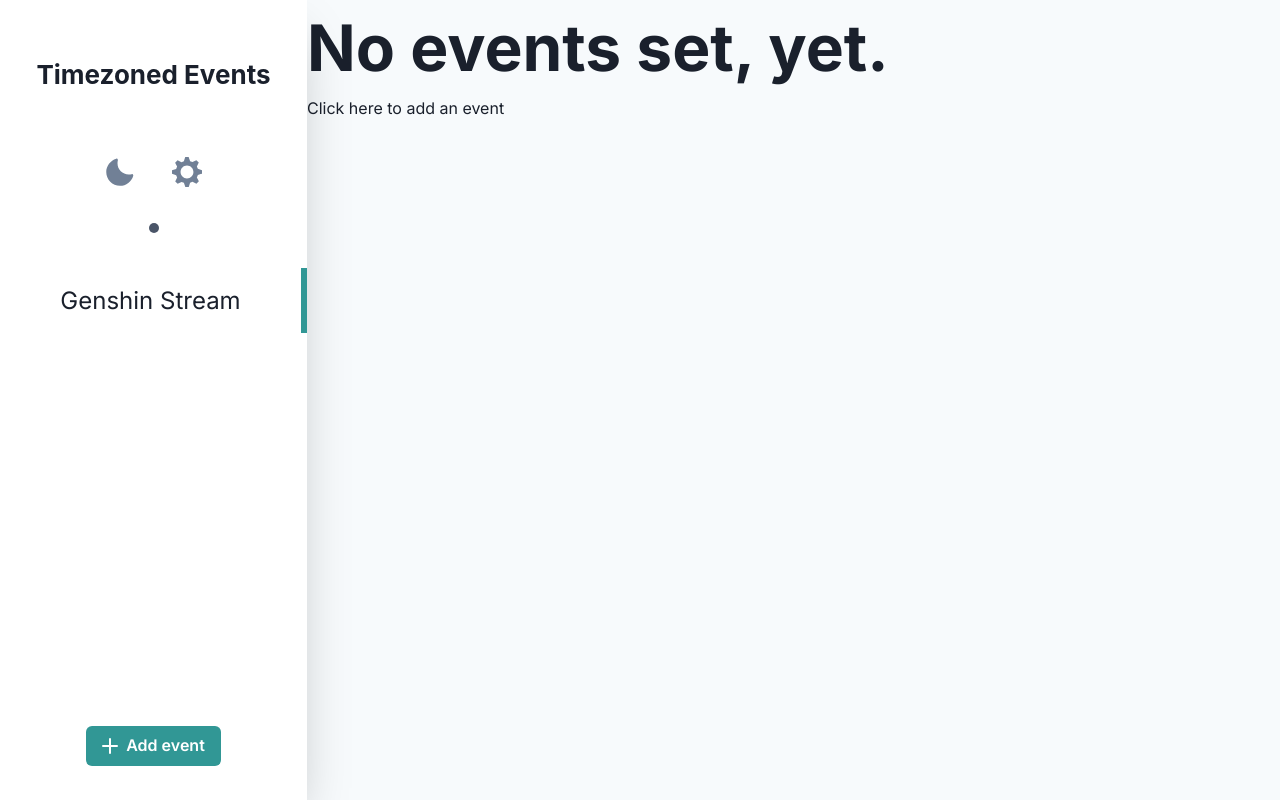
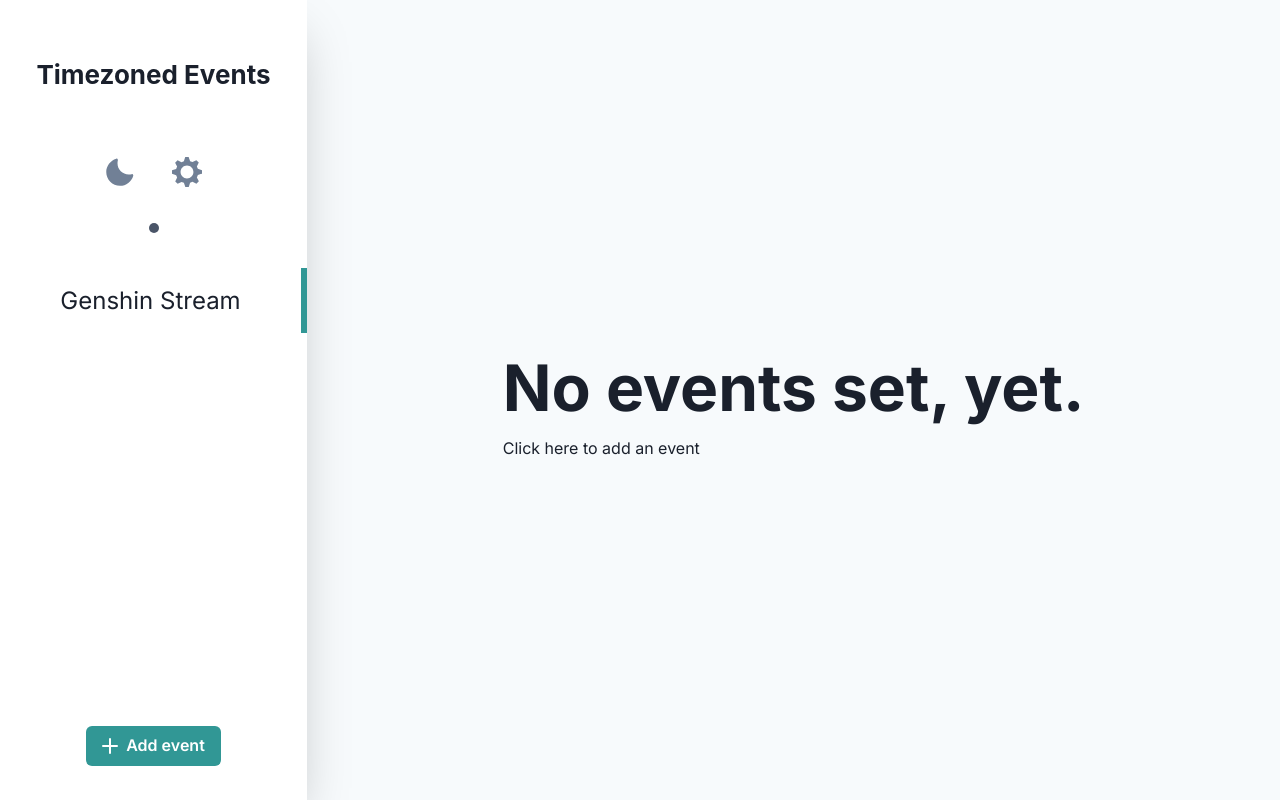
Before and after one commit to 4ndrs/timezoned-events, a Next.js app: page / in a window 1280 px wide. Built offline with nearby package versions, Linux system fonts and the light colour scheme.

Commit message:
Center children inside Layout

```diff
--- a/components/Layout.tsx
+++ b/components/Layout.tsx
@@ -13,7 +13,15 @@ const Layout = ({ children }: { children: React.ReactNode }) => (
     </Head>
 
     <Sidebar />
-    {children}
+    <Box
+      display="flex"
+      flexDirection="column"
+      justifyContent="center"
+      ml="auto"
+      mr="auto"
+    >
+      {children}
+    </Box>
   </Box>
 );
 
```
